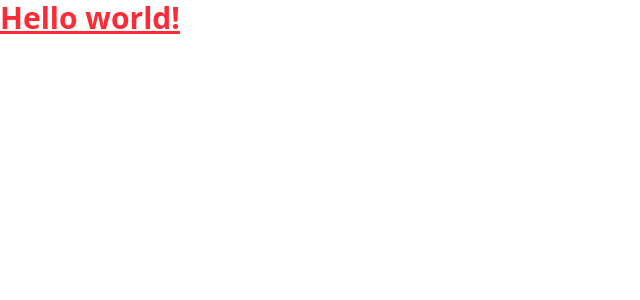
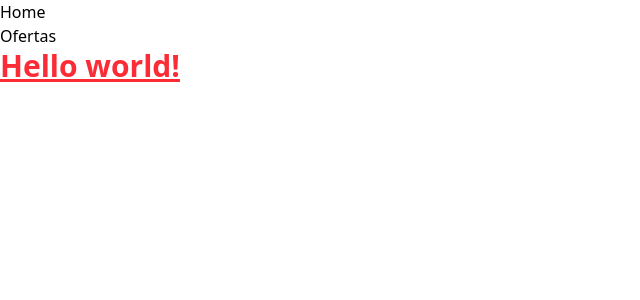
Before and after one commit to fcrfabiano/SHELF_APPLICATION_2025, a React (Vite) app: page / in a window 1280 px wide. Shown: the top 300 px of the page, without its empty margins (0-640 px from the left). Built offline with nearby package versions, Linux system fonts and the light colour scheme.

Commit message:
feat(app): configure routes using React Router

```diff
--- a/src/App.tsx
+++ b/src/App.tsx
@@ -1,5 +1,11 @@
 // -- IMPORTS
 
+import { QueryClient, QueryClientProvider } from '@tanstack/react-query';
+import { BrowserRouter, Routes, Route } from 'react-router-dom';
+
+// -- CONSTANTS
+
+const queryClient = new QueryClient();
 
 // -- FUNCTIONS
 
@@ -7,10 +13,33 @@ export default function App(
     )
 {
     return (
-        <>
-            <h1 className="text-3xl font-bold underline text-red-500">
-                Hello world!
-            </h1>
-        </>
+        <QueryClientProvider client={queryClient}>
+            <ul>
+                <li><a href="/">Home</a></li>
+                <li><a href="/ofertas">Ofertas</a></li>
+            </ul>
+            <BrowserRouter>
+                <Routes>
+                    <Route path="/" element={
+                        <h1 className="text-3xl font-bold underline text-red-500">
+                            Hello world!
+                        </h1>
+                    }
+                    />
+                    <Route path="/ofertas" element={
+                        <h1 className="text-3xl font-bold underline text-red-500">
+                            Ofertas
+                        </h1>
+                    }
+                    />
+                    <Route path="*" element={
+                        <h1 className="text-3xl font-bold underline text-red-500">
+                            Página não encontrada
+                        </h1>
+                    }
+                    />
+                </Routes>
+            </BrowserRouter>
+        </QueryClientProvider>
         );
 }
```
